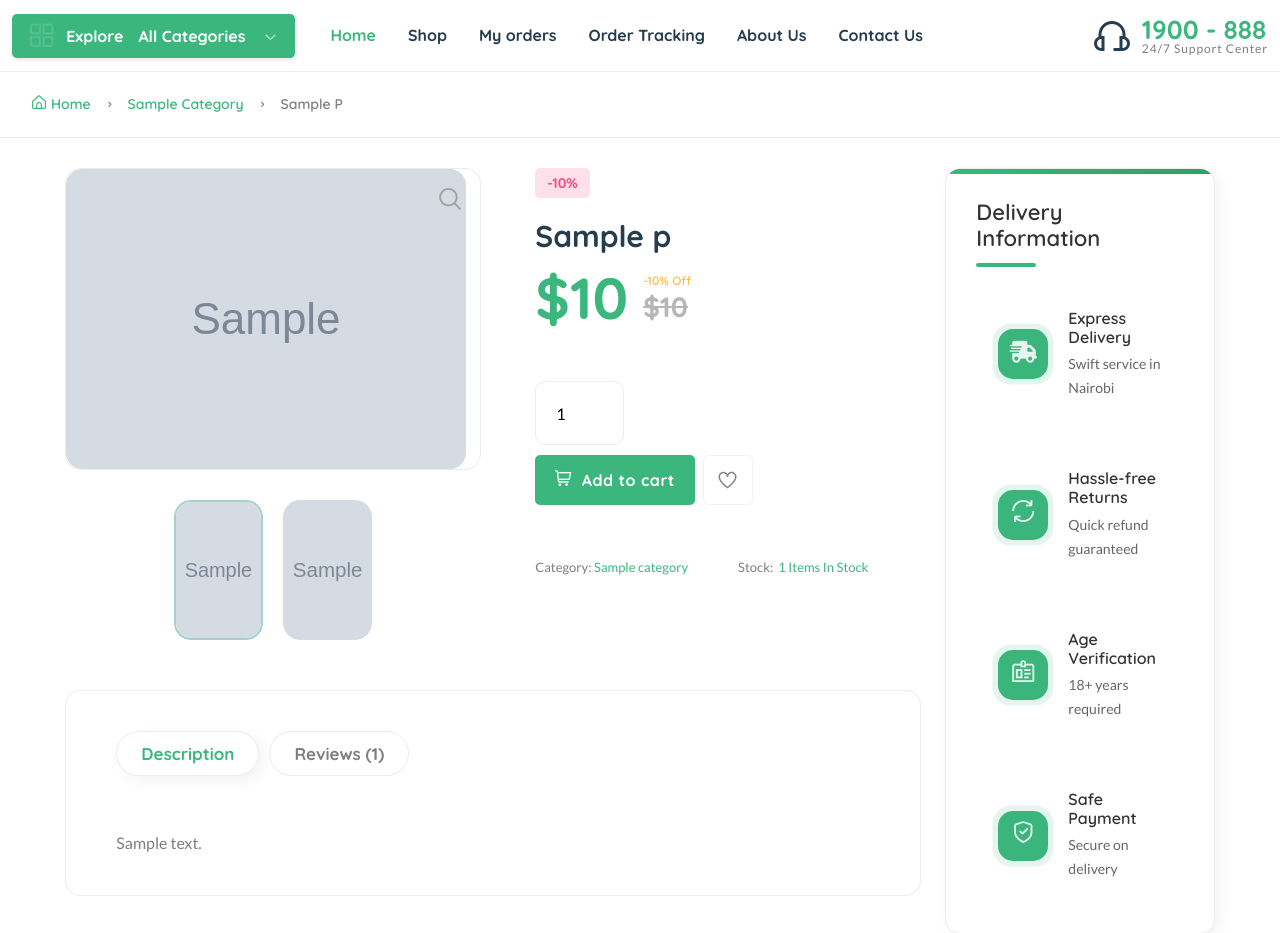
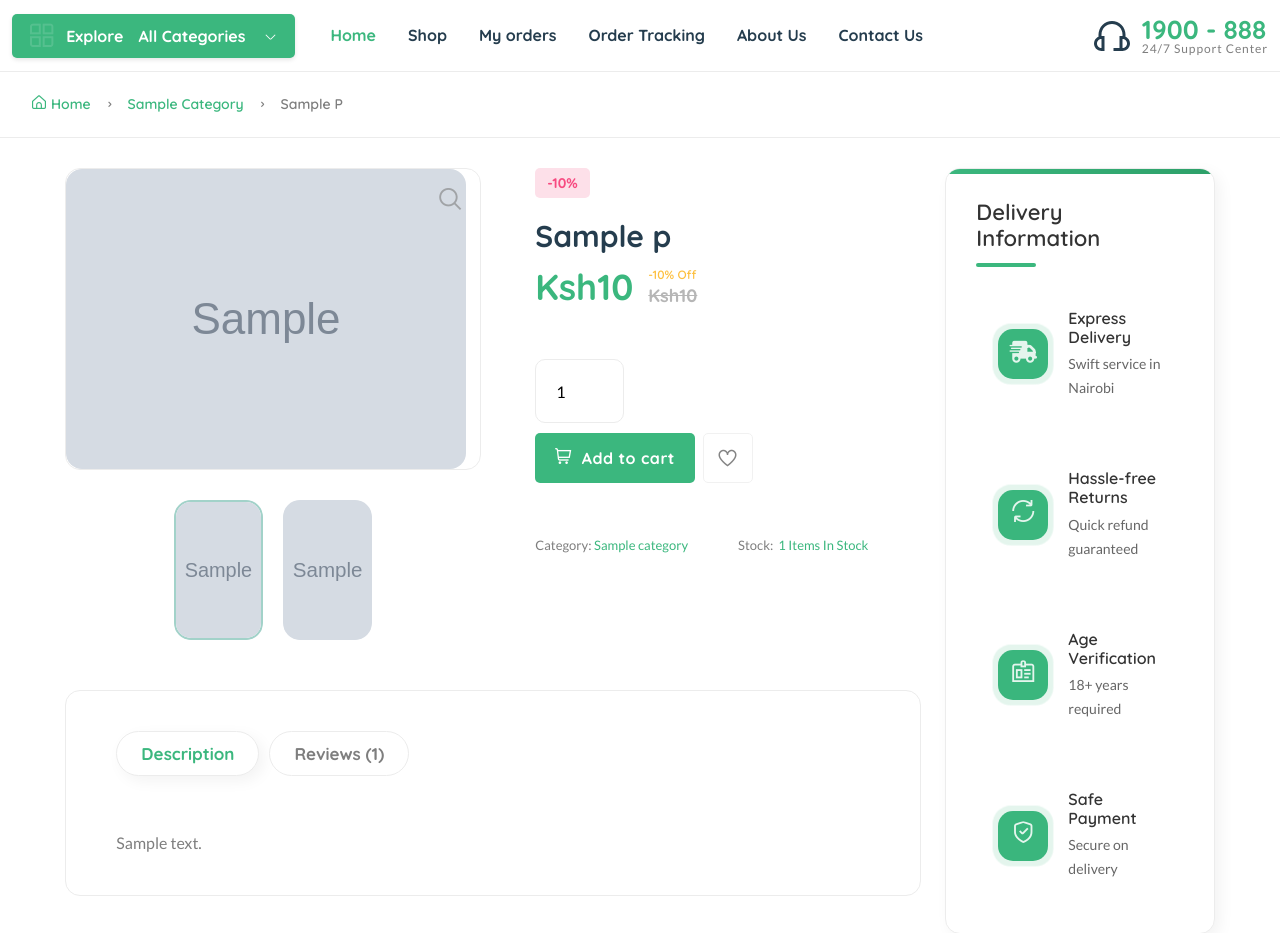
Before and after one commit to Valentino-Junior/marokomart, a Django app: template templates/core/product-detail.html in a window 1280 px wide. Shown: the part 245-1178 px from the top of the page. Run offline with Django 3.2, Linux system fonts and the light colour scheme; the template is opened without the code that fills it: most values are stand-ins (such as "Sample title", 1, 10 or a date in 2020); grey boxes marked "Sample" are stand-in pictures; some libraries are stand-ins or nearby versions.

Commit message:
Added styling

```diff
--- a/templates/core/product-detail.html
+++ b/templates/core/product-detail.html
@@ -510,14 +510,14 @@
 
                                         <div class="clearfix product-price-cover">
                                             <div class="product-price primary-color float-left">
-                                                <span class="current-price text-brand">$</span><span
+                                                <span class="current-price text-brand" style="font-size: 36px;">Ksh</span><span
                                                     class="current-price text-brand current-price current-product-price-{{ p.id }}"
-                                                    id="current-product-price">{{p.price}}</span>
+                                                    id="current-product-price" style="font-size: 36px;">{{p.price}}</span>
                                                 <span>
                                                     <span
-                                                        class="save-price font-md color3 ml-15">-{{p.get_precentage|floatformat:0}}%
+                                                        class="save-price font-md color3 ml-15" style="font-size: 12px;">-{{p.get_precentage|floatformat:0}}%
                                                         Off</span>
-                                                    <span class="old-price font-md ml-15">${{p.old_price}}</span>
+                                                    <span class="old-price font-md ml-15" style="font-size: 18px;">Ksh{{p.old_price}}</span>
                                                 </span>
                                             </div>
                                         </div>
@@ -537,10 +537,19 @@
                                                 <input type="hidden" class="product-title-{{ p.id }}"
                                                     value="{{ p.title }}">
 
+                                                {% if p.in_stock and p.stock_count|add:0 > 0 %}
+
 
                                                 <button type="submit" class="button button-add-to-cart add-to-cart-btn"
                                                     data-index="{{ p.id }}" id="add-to-cart-btn"><i
                                                         class="fi-rs-shopping-cart"></i>Add to cart</button>
+                                                {% else %}
+                                                <button  class="button "
+                                                   >Out of stock</button>
+
+                                                {% endif %}
+
+
                                                 <a aria-label="Add To Wishlist"
                                                     class="action-btn hover-up add-to-wishlist"
                                                     data-product-item="{{p.id}}"><i class="fi-rs-heart"></i></a>
```
Also changed, not shown: templates/core/wishlist.html (+1 -10 lines), db.sqlite3.
